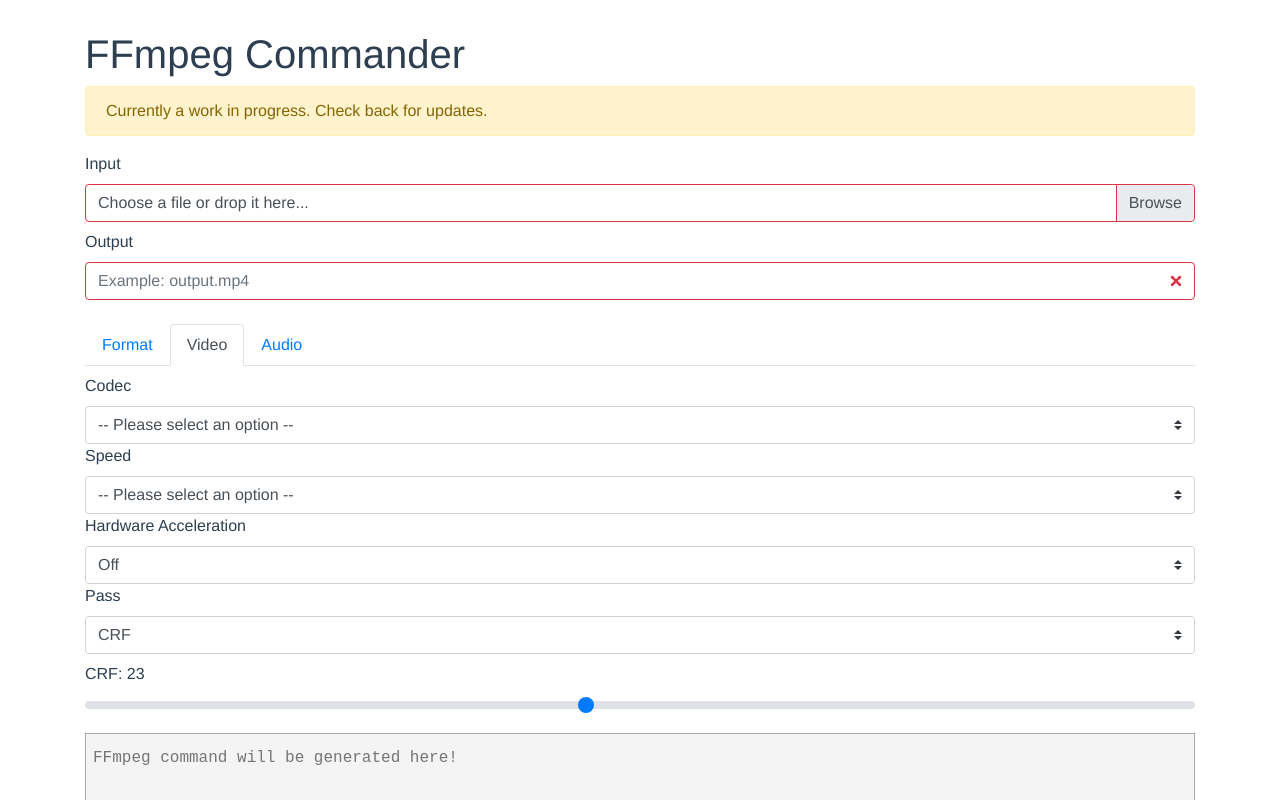
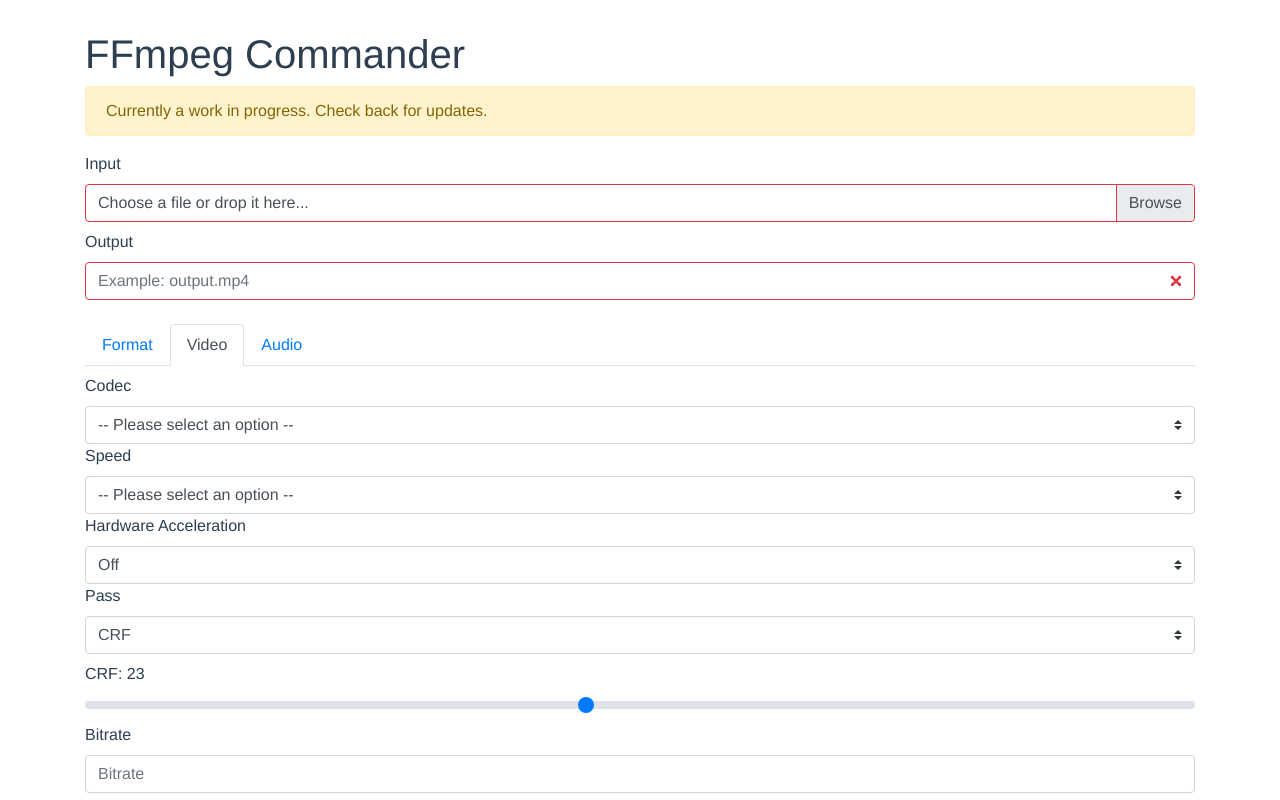
Before and after one commit to alfg/ffmpeg-commander, a Vue app: page / in a window 1280 px wide. Both pictures are taken after a click on the tab "Video". Shown: the top 800 px of the page. Built offline with nearby package versions, Linux system fonts and the light colour scheme.

Commit message:
Add bitrate form option.

```diff
--- a/src/components/Editor.vue
+++ b/src/components/Editor.vue
@@ -82,6 +82,13 @@
             v-model="form.crf"
             type="range" min="0" max="51"></b-form-input>
         </div>
+
+        <label for="bitrate">Bitrate</label>
+        <b-form-input
+          v-model="form.bitrate"
+          placeholder="Bitrate"
+          :formatter="formatBitrate"
+          lazy-formatter></b-form-input>
       </b-tab>
       <b-tab title="Audio">
         <label for="player">Codec</label>
@@ -146,6 +153,7 @@ export default {
         hardwareAccelerationOption: 'off',
         pass: 'crf',
         crf: 23,
+        bitrate: null,
       },
       containers,
       codecs,
@@ -179,7 +187,7 @@ export default {
     generateCommand() {
       const {
         input, output, container, videoCodec, audioCodec, videoSpeed,
-        hardwareAccelerationOption, pass, crf,
+        hardwareAccelerationOption, pass, crf, bitrate,
       } = this.form;
 
       const options = {
@@ -192,6 +200,7 @@ export default {
         hardwareAccelerationOption,
         pass,
         crf,
+        bitrate,
       };
       this.cmd = ffmpeg.build(options);
     },
@@ -199,6 +208,9 @@ export default {
       const copyText = this.$refs.code;
       copyText.select();
       document.execCommand('copy');
+    },
+    formatBitrate(value) {
+      return `${parseInt(value, 10)}K`;
     },
   },
 };
--- a/src/ffmpeg.js
+++ b/src/ffmpeg.js
@@ -52,6 +52,11 @@ function build(opt) {
     str.push(...arg);
   }
 
+  if (options.bitrate) {
+    const arg = ['-b:v', options.bitrate];
+    str.push(...arg);
+  }
+
   // Extra flags.
   const extra = [
     '-sn',
```
